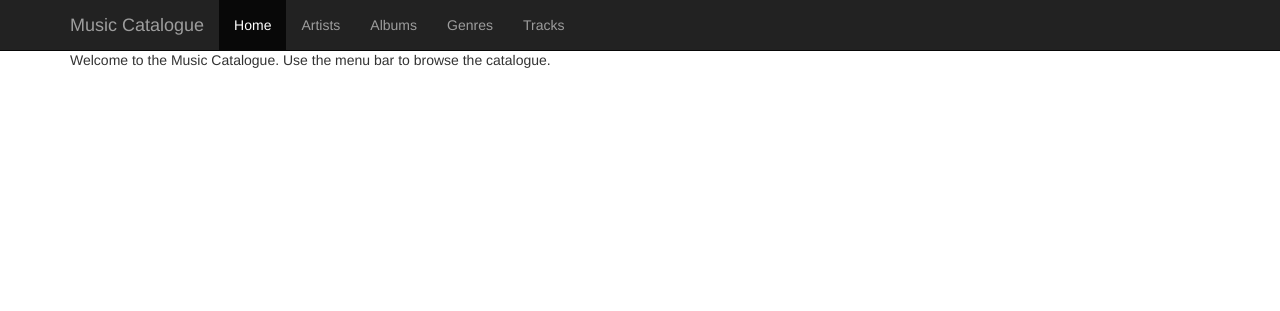
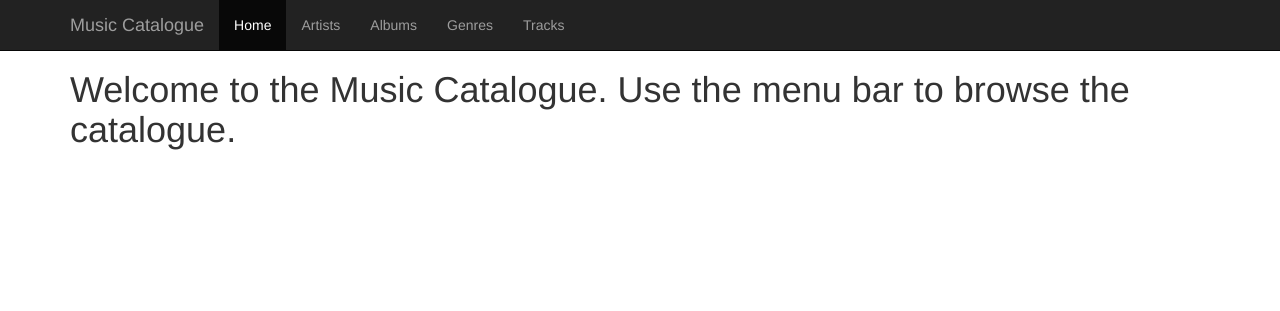
Before and after one commit to mcm377/set09103, a Flask app: page / in a window 1280 px wide. Shown: the top 311 px of the page. Run offline with Flask 2, Linux system fonts and the light colour scheme; some libraries are stand-ins or nearby versions.

Commit message:
Edited index.html

```diff
--- a/coursework1/src/templates/index.html
+++ b/coursework1/src/templates/index.html
@@ -1,4 +1,5 @@
 {% extends "header.html" %}
 {% block content %}
-<p>Welcome to the Music Catalogue.  Use the menu bar to browse the catalogue.</p>
+    <p></p>
+<h1>Welcome to the Music Catalogue.  Use the menu bar to browse the catalogue.</h1>
 {% endblock %}
```
